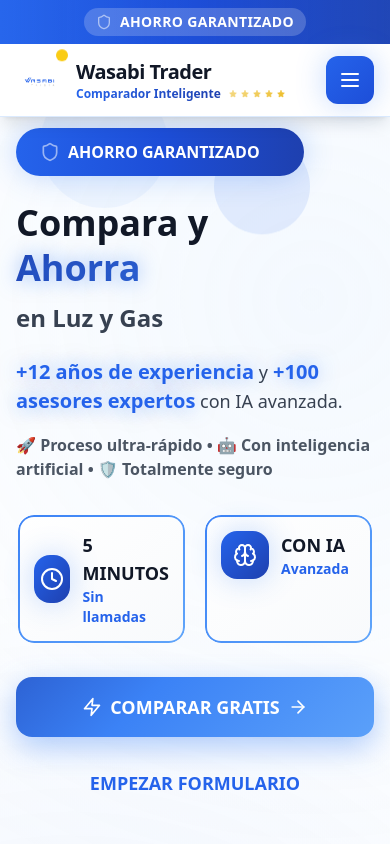
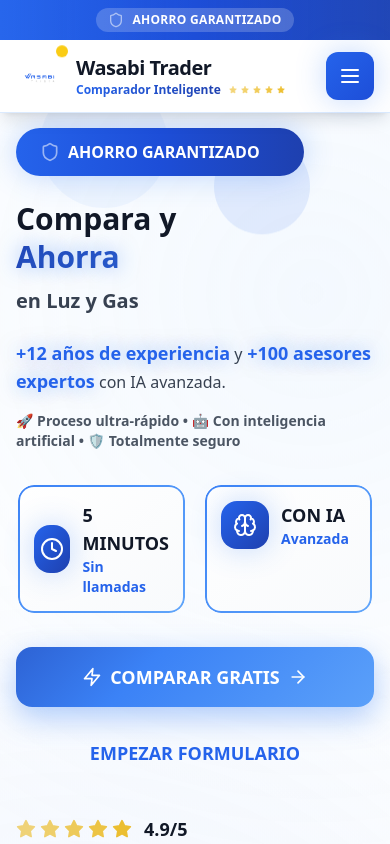
Before and after one commit to iafy-io/33, a React (Vite) app: page / in a window 390 px wide. Shown: the top 844 px of the page. Built offline with nearby package versions, Linux system fonts and the light colour scheme.

Commit message:
Corregir problemas de visualización

```diff
--- a/src/components/CTA.tsx
+++ b/src/components/CTA.tsx
@@ -91,10 +91,11 @@ export default function CTA() {
           </div>
         </div>
 
-        <div className="inline-flex items-center bg-gradient-to-r from-blue-500 to-blue-600 text-white px-6 py-3 rounded-xl font-black text-base shadow-lg">
-          <a href="#formulario" className="inline-flex items-center bg-gradient-to-r from-blue-500 to-blue-600 text-white px-6 py-3 rounded-xl font-black text-base shadow-lg hover:from-blue-400 hover:to-blue-500 transition-colors">
-          </a>
-        </div>
+        <a href="#formulario" className="inline-flex items-center bg-gradient-to-r from-blue-500 to-blue-600 text-white px-6 py-3 rounded-xl font-black text-base shadow-lg hover:from-blue-400 hover:to-blue-500 transition-colors">
+          <Shield className="w-5 h-5 mr-2" />
+          EMPEZAR AHORA GRATIS
+          <ArrowRight className="w-5 h-5 ml-2" />
+        </a>
       </div>
     </section>
   );
--- a/src/components/Header.tsx
+++ b/src/components/Header.tsx
@@ -22,12 +22,12 @@ export default function Header() {
       <div className="bg-gradient-to-r from-blue-600 via-blue-700 to-blue-800 text-white py-2 lg:py-3 relative overflow-hidden">
         <div className="absolute inset-0 bg-gradient-to-r from-blue-500/20 via-transparent to-blue-500/20 animate-pulse"></div>
         <div className="max-w-7xl mx-auto px-4 sm:px-6 relative">
-          <div className="flex items-center justify-center space-x-2 lg:space-x-6 text-center">
+          <div className="flex flex-col sm:flex-row items-center justify-center space-y-1 sm:space-y-0 sm:space-x-2 lg:space-x-6 text-center">
             <div className="flex items-center space-x-2 bg-white/20 rounded-full px-3 lg:px-6 py-1 lg:py-2">
               <Shield className="w-4 h-4 lg:w-6 lg:h-6 animate-pulse" />
-              <span className="font-black text-sm lg:text-xl tracking-wide">AHORRO GARANTIZADO</span>
+              <span className="font-black text-xs sm:text-sm lg:text-xl tracking-wide">AHORRO GARANTIZADO</span>
             </div>
-            <div className="hidden lg:flex items-center space-x-6 text-sm font-bold">
+            <div className="hidden sm:flex items-center space-x-2 lg:space-x-6 text-xs lg:text-sm font-bold">
               <span className="flex items-center space-x-2">
                 <span className="w-2 h-2 bg-yellow-400 rounded-full animate-ping"></span>
                 <span>+12 años experiencia</span>
--- a/src/components/Hero.tsx
+++ b/src/components/Hero.tsx
@@ -21,22 +21,22 @@ export default function Hero() {
                 <div className="ml-2 lg:ml-3 w-3 h-3 bg-yellow-400 rounded-full animate-ping"></div>
               </div>
 
-              <h1 className="text-4xl sm:text-5xl lg:text-6xl xl:text-7xl font-black text-gray-900 leading-tight">
+              <h1 className="text-3xl sm:text-4xl md:text-5xl lg:text-6xl xl:text-7xl font-black text-gray-900 leading-tight">
                 <span className="block animate-fade-in-up">Compara y</span>
                 <span className="block gradient-text text-glow animate-fade-in-up" style={{animationDelay: '0.2s'}}>
                   Ahorra
                 </span>
-                <span className="block text-2xl sm:text-3xl lg:text-4xl xl:text-5xl text-gray-700 font-bold mt-3 lg:mt-4 animate-fade-in-up" style={{animationDelay: '0.4s'}}>
+                <span className="block text-xl sm:text-2xl md:text-3xl lg:text-4xl xl:text-5xl text-gray-700 font-bold mt-3 lg:mt-4 animate-fade-in-up" style={{animationDelay: '0.4s'}}>
                   en Luz y Gas
                 </span>
               </h1>
 
               <div className="space-y-4 lg:space-y-6 animate-fade-in-up" style={{animationDelay: '0.6s'}}>
-                <p className="text-lg lg:text-xl xl:text-2xl text-gray-700 leading-relaxed">
-                  <span className="text-blue-600 font-black text-xl lg:text-2xl xl:text-3xl text-glow">+12 años de experiencia</span> y
-                  <span className="text-blue-600 font-black text-xl lg:text-2xl xl:text-3xl text-glow"> +100 asesores expertos</span> con IA avanzada.
+                <p className="text-base sm:text-lg lg:text-xl xl:text-2xl text-gray-700 leading-relaxed">
+                  <span className="text-blue-600 font-black text-lg sm:text-xl lg:text-2xl xl:text-3xl text-glow">+12 años de experiencia</span> y
+                  <span className="text-blue-600 font-black text-lg sm:text-xl lg:text-2xl xl:text-3xl text-glow"> +100 asesores expertos</span> con IA avanzada.
                 </p>
-                <p className="text-base lg:text-lg text-gray-600 font-bold">
+                <p className="text-sm sm:text-base lg:text-lg text-gray-600 font-bold">
                   🚀 Proceso ultra-rápido • 🤖 Con inteligencia artificial • 🛡️ Totalmente seguro
                 </p>
               </div>
--- a/src/index.css
+++ b/src/index.css
@@ -17,6 +17,7 @@ html {
   text-rendering: optimizeLegibility;
   background: #ffffff !important;
   height: 100%;
+  font-size: 16px;
 }
 
 body {
@@ -26,11 +27,13 @@ body {
   color: #111827;
   height: 100%;
   overflow-x: hidden;
+  font-size: 16px;
 }
 
 #root {
   background: #ffffff !important;
   min-height: 100vh;
+  width: 100%;
 }
 
 /* Optimización de imágenes */
```
